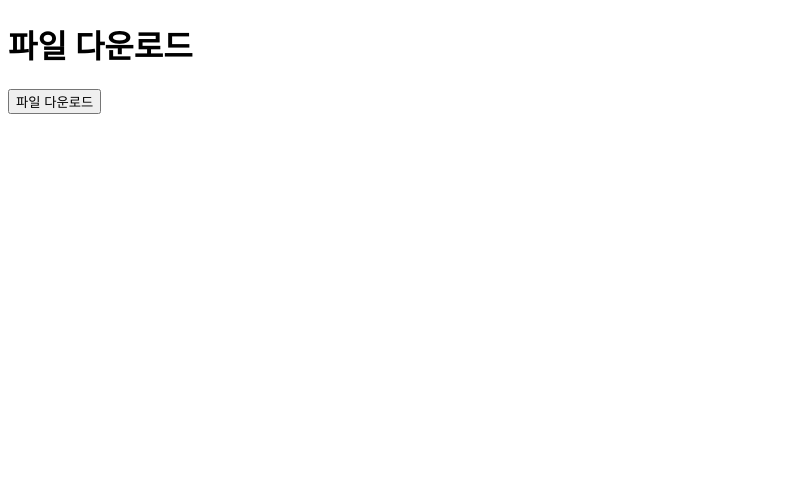
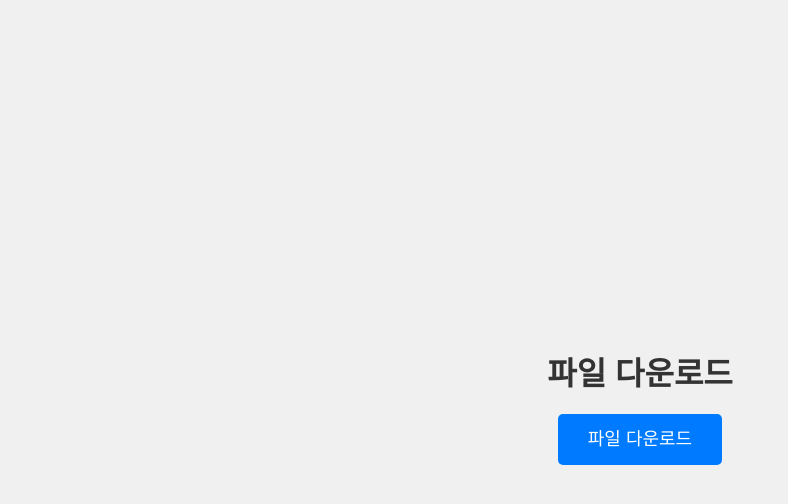
Before and after one commit to gabin09/chat, a plain HTML site: page index.html in a window 1280 px wide. Shown: the whole page, without its empty margins (0-788 px from the left). Drawn offline with nearby package versions, Linux system fonts and the light colour scheme.

Commit message:
Update index.html

```diff
--- a/index.html
+++ b/index.html
@@ -4,20 +4,52 @@
     <meta charset="UTF-8">
     <meta name="viewport" content="width=device-width, initial-scale=1.0">
     <title>파일 다운로드</title>
+    <link rel="stylesheet" href="https://cdnjs.cloudflare.com/ajax/libs/normalize/8.0.1/normalize.min.css">
+    <link rel="stylesheet" href="styles.css">
+    <style>
+        body {
+            font-family: Arial, sans-serif;
+            background-color: #f0f0f0;
+            margin: 0;
+            padding: 0;
+            display: flex;
+            justify-content: center;
+            align-items: center;
+            height: 100vh;
+        }
+        .container {
+            text-align: center;
+        }
+        h1 {
+            color: #333;
+        }
+        .download-button {
+            padding: 15px 30px;
+            font-size: 18px;
+            background-color: #007bff;
+            color: #fff;
+            border: none;
+            border-radius: 5px;
+            cursor: pointer;
+            transition: background-color 0.3s ease;
+        }
+        .download-button:hover {
+            background-color: #0056b3;
+        }
+    </style>
 </head>
 <body>
-    <h1>파일 다운로드</h1>
-    <button onclick="downloadFile()">파일 다운로드</button>
+    <div class="container">
+        <h1>파일 다운로드</h1>
+        <button class="download-button" onclick="downloadFile()">파일 다운로드</button>
+    </div>
 
     <script>
         function downloadFile() {
-            // 파일 다운로드를 위한 URL 설정
-            var fileURL = 'https://drive.google.com/file/d/1ljE66msVm2GNOJegAt6sVXQxqdwlQQM8/view?usp=drive_link';
-
-            // 가상으로 링크를 만들어서 클릭하는 방식으로 파일 다운로드
+            var fileURL = 'https://drive.google.com/uc?export=download&id=1ljE66msVm2GNOJegAt6sVXQxqdwlQQM8'; // Google 드라이브에서 얻은 파일의 공유 링크
             var link = document.createElement('a');
             link.href = fileURL;
-            link.download = '메크로'; // 다운로드될 파일의 이름 설정
+            link.download = '메크로.zip'; // 다운로드될 파일의 이름
             document.body.appendChild(link);
             link.click();
             document.body.removeChild(link);
```
